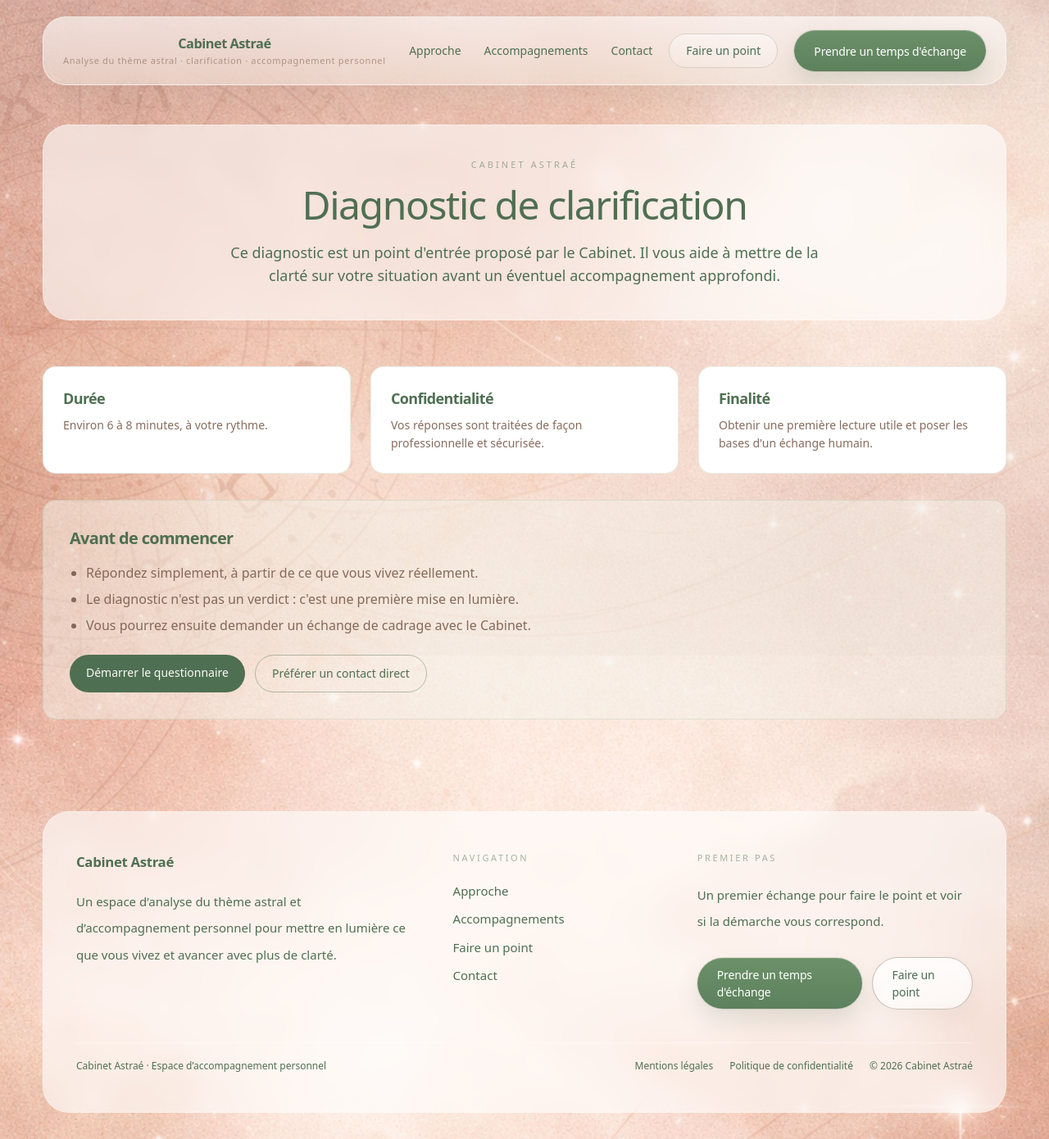
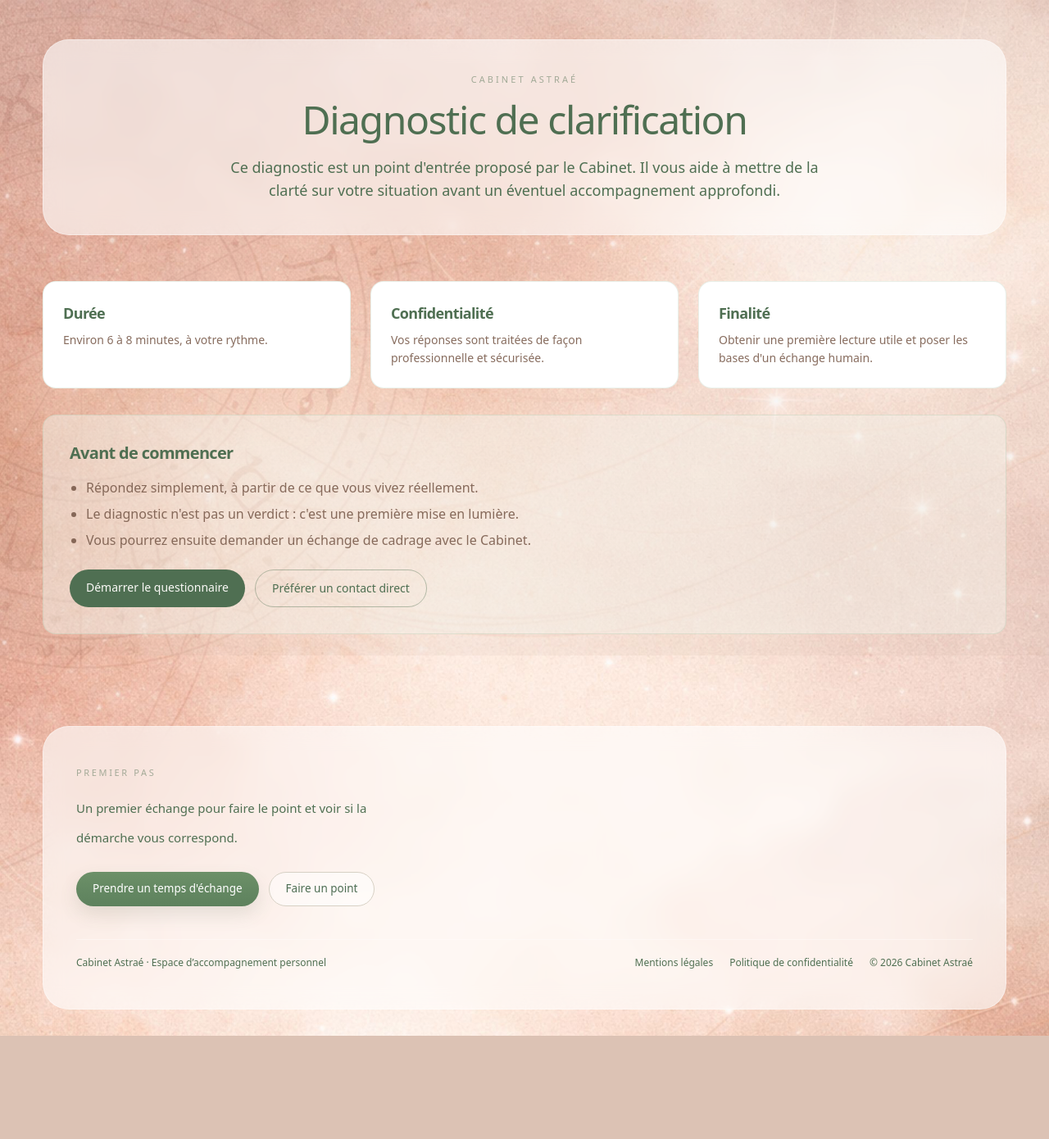
Before and after one commit to arnaudcrestey/cabinet-astrae, a Next.js app: page /analyse in a window 1280 px wide. Shown: the whole page at 82% size. After the commit the page ends 1264 px from the top, so only its background shows below. Built offline with nearby package versions, Linux system fonts and the light colour scheme.

Commit message:
Update PageFrame.tsx

```diff
--- a/components/projection/PageFrame.tsx
+++ b/components/projection/PageFrame.tsx
@@ -22,10 +22,10 @@ const primaryButtonClass =
   "inline-flex min-h-[50px] items-center justify-center rounded-full bg-[linear-gradient(180deg,#6C9068_0%,#5D815D_100%)] px-6 py-2.5 text-[14px] font-medium tracking-[-0.01em] text-white shadow-[0_14px_28px_rgba(76,101,79,0.16),inset_0_1px_0_rgba(255,255,255,0.12)] ring-1 ring-[rgba(93,129,93,0.16)] transition-all duration-300 hover:-translate-y-[1px] hover:shadow-[0_18px_34px_rgba(76,101,79,0.20),inset_0_1px_0_rgba(255,255,255,0.16)] hover:brightness-[1.015]";
 
 const secondaryButtonClass =
-  "inline-flex min-h-[50px] items-center justify-center rounded-full border border-[rgba(191,184,173,0.9)] bg-[linear-gradient(180deg,rgba(255,255,255,0.52),rgba(255,255,255,0.22))] px-6 py-2.5 text-[14px] font-medium tracking-[-0.01em] text-[#4E6C54] shadow-[0_10px_24px_rgba(94,84,72,0.06),inset_0_1px_0_rgba(255,255,255,0.7)] backdrop-blur-[6px] transition-all duration-300 hover:-translate-y-[1px] hover:border-[rgba(177,169,158,0.95)] hover:bg-[linear-gradient(180deg,rgba(255,255,255,0.68),rgba(255,255,255,0.28))] hover:text-[#45614A] hover:shadow-[0_14px_30px_rgba(94,84,72,0.09),inset_0_1px_0_rgba(255,255,255,0.82)]";
+  "inline-flex min-h-[52px] items-center justify-center rounded-full border border-[#D8D5CE] bg-[rgba(255,255,255,0.54)] px-6 py-3 text-sm font-medium text-pine transition-all duration-300 hover:border-[#CFCBC3] hover:bg-[rgba(255,255,255,0.72)] hover:text-pine";
 
 const pointEntryClass =
-  "inline-flex min-h-[42px] items-center justify-center rounded-full border border-[#D6D0C4] bg-[linear-gradient(180deg,rgba(255,255,255,0.42),rgba(255,255,255,0.18))] px-5 py-2 text-sm font-medium text-[#4D6D53] shadow-[inset_0_1px_0_rgba(255,255,255,0.45)] transition-all duration-300 hover:border-[#CBC4B7] hover:bg-[linear-gradient(180deg,rgba(255,255,255,0.54),rgba(255,255,255,0.26))] hover:text-pine";
+  "inline-flex min-h-[40px] items-center justify-center rounded-full border border-[#D6D0C4] bg-[linear-gradient(180deg,rgba(255,255,255,0.40),rgba(255,255,255,0.18))] px-5 py-2 text-sm font-medium text-[#4D6D53] shadow-[inset_0_1px_0_rgba(255,255,255,0.45)] transition-all duration-300 hover:border-[#CBC4B7] hover:bg-[linear-gradient(180deg,rgba(255,255,255,0.54),rgba(255,255,255,0.26))] hover:text-pine";
 
 export function PageFrame({
   children,
@@ -37,120 +37,8 @@ export function PageFrame({
 
   return (
     <div className="min-h-screen text-pine">
-      <header className="sticky top-0 z-50">
-        <div className="mx-auto w-full max-w-[1240px] px-4 pt-3 md:px-8 md:pt-5">
-          <div className="overflow-hidden rounded-[1.75rem] border border-white/45 bg-[linear-gradient(180deg,rgba(255,255,255,0.60),rgba(247,243,236,0.46))] shadow-[0_12px_34px_rgba(46,62,53,0.06)] backdrop-blur-xl">
-            <div className="relative flex items-center justify-between gap-3 px-4 py-3.5 md:px-6 md:py-4">
-              <div className="min-w-0 md:min-w-[320px]">
-                <Link
-                  href="/"
-                  className="group flex flex-col items-center justify-center text-center leading-none"
-                >
-                  <span className="text-[0.98rem] font-semibold tracking-[-0.03em] text-pine transition-colors duration-300 group-hover:text-pine/90 md:text-[1.02rem]">
-                    Cabinet Astraé
-                  </span>
-                  <span className="mt-1.5 hidden text-[11px] tracking-[0.06em] text-umber/55 lg:block">
-                    Analyse du thème astral · clarification · accompagnement personnel
-                  </span>
-                </Link>
-              </div>
-
-              <div className="hidden items-center gap-5 md:flex">
-                <nav className="flex items-center gap-7 text-sm">
-                  {links.map((link) => (
-                    <Link
-                      key={link.href}
-                      href={link.href}
-                      className="text-umber/82 transition duration-300 hover:text-pine"
-                    >
-                      {link.label}
-                    </Link>
-                  ))}
-                </nav>
-
-                <Link href={pointLink.href} className={pointEntryClass}>
-                  {pointLink.label}
-                </Link>
-
-                <div className="hidden shrink-0 lg:flex">
-                  <Link href="/contact" className={primaryButtonClass}>
-                    Prendre un temps d'échange
-                  </Link>
-                </div>
-              </div>
-
-              <button
-                type="button"
-                aria-label={menuOpen ? "Fermer le menu" : "Ouvrir le menu"}
-                aria-expanded={menuOpen}
-                onClick={() => setMenuOpen((prev) => !prev)}
-                className="inline-flex h-11 w-11 shrink-0 items-center justify-center rounded-full border border-white/55 bg-[rgba(255,250,246,0.78)] text-pine shadow-[0_8px_20px_rgba(46,62,53,0.06)] transition-all duration-300 hover:border-white/75 hover:bg-[rgba(248,241,234,0.94)] md:hidden"
-              >
-                <span className="relative block h-4 w-5">
-                  <span
-                    className={`absolute left-0 top-0 h-[1.5px] w-5 rounded-full bg-current transition-all duration-300 ${
-                      menuOpen ? "top-[7px] rotate-45" : ""
-                    }`}
-                  />
-                  <span
-                    className={`absolute left-0 top-[7px] h-[1.5px] w-5 rounded-full bg-current transition-all duration-300 ${
-                      menuOpen ? "opacity-0" : "opacity-100"
-                    }`}
-                  />
-                  <span
-                    className={`absolute left-0 top-[14px] h-[1.5px] w-5 rounded-full bg-current transition-all duration-300 ${
-                      menuOpen ? "top-[7px] -rotate-45" : ""
-                    }`}
-                  />
-                </span>
-              </button>
-            </div>
-
-            <div
-              className={`overflow-hidden transition-all duration-300 md:hidden ${
-                menuOpen ? "max-h-[460px] opacity-100" : "max-h-0 opacity-0"
-              }`}
-            >
-              <div className="border-t border-white/35 bg-[linear-gradient(180deg,rgba(255,255,255,0.52),rgba(245,239,232,0.70))] px-4 pb-5 pt-4 backdrop-blur-xl">
-                <div className="rounded-[1.4rem] border border-white/45 bg-[rgba(255,255,255,0.28)] p-3 shadow-[0_10px_28px_rgba(46,62,53,0.05)]">
-                  <nav className="flex flex-col gap-1.5">
-                    {links.map((link) => (
-                      <Link
-                        key={link.href}
-                        href={link.href}
-                        onClick={() => setMenuOpen(false)}
-                        className="rounded-[1rem] px-4 py-3 text-center text-[15px] text-umber/88 transition-all duration-300 hover:bg-white/45 hover:text-pine"
-                      >
-                        {link.label}
-                      </Link>
-                    ))}
-                  </nav>
-
-                  <div className="mt-3 rounded-[1.1rem] border border-white/45 bg-[rgba(255,255,255,0.20)] p-2.5">
-                    <Link
-                      href={pointLink.href}
-                      onClick={() => setMenuOpen(false)}
-                      className={`${pointEntryClass} w-full`}
-                    >
-                      {pointLink.label}
-                    </Link>
-                  </div>
-
-                  <div className="mt-3 px-1 pb-1 pt-2">
-                    <Link
-                      href="/contact"
-                      onClick={() => setMenuOpen(false)}
-                      className={`${primaryButtonClass} w-full`}
-                    >
-                      Prendre un temps d'échange
-                    </Link>
-                  </div>
-                </div>
-              </div>
-            </div>
-          </div>
-        </div>
-      </header>
+      {/* HEADER inchangé */}
+      {/* ... */}
 
       <main className="relative">
         <div className="mx-auto w-full max-w-[1240px] px-4 pb-14 pt-8 md:px-8 md:pb-20 md:pt-12">
@@ -176,70 +64,42 @@ export function PageFrame({
         </div>
       </main>
 
+      {/* FOOTER */}
       <footer className="mt-8">
         <div className="mx-auto w-full max-w-[1240px] px-4 pb-6 md:px-8 md:pb-8">
           <div className="rounded-[2rem] border border-white/35 bg-white/60 px-6 py-8 backdrop-blur-md md:px-8 md:py-10 lg:px-10 lg:py-12">
-            <div className="grid gap-12 text-center md:grid-cols-[1.2fr_0.72fr_1fr] md:gap-14 md:text-left">
-              <div className="mx-auto max-w-[440px] text-center md:mx-0 md:max-w-[420px] md:text-left">
-                <p className="text-[1.05rem] font-semibold tracking-[-0.02em] text-pine">
-                  Cabinet Astraé
-                </p>
+            <div className="grid gap-10 text-center md:grid-cols-[1.15fr_0.72fr_1fr] md:gap-12 md:text-left">
 
-                <p className="mt-5 text-[15px] leading-[2.15] text-umber/82">
-                  Un espace d’analyse du thème astral et d’accompagnement personnel pour mettre en lumière ce que vous vivez et avancer avec plus de clarté.
-                </p>
-              </div>
+              {/* COLONNES inchangées */}
+              {/* ... */}
 
-              <div className="mx-auto text-center md:mx-0 md:text-left">
-                <p className="text-[11px] uppercase tracking-[0.24em] text-pine/50">
-                  Navigation
-                </p>
-
-                <div className="mt-5 flex flex-col items-center gap-3 text-[15px] text-umber/82 md:items-start">
-                  <Link
-                    href="/approche"
-                    className="transition-colors duration-300 hover:text-pine"
-                  >
-                    Approche
-                  </Link>
-                  <Link
-                    href="/accompagnements"
-                    className="transition-colors duration-300 hover:text-pine"
-                  >
-                    Accompagnements
-                  </Link>
-                  <Link
-                    href="/analyse"
-                    className="transition-colors duration-300 hover:text-pine"
-                  >
-                    Faire un point
-                  </Link>
-                  <Link
-                    href="/contact"
-                    className="transition-colors duration-300 hover:text-pine"
-                  >
-                    Contact
-                  </Link>
-                </div>
-              </div>
-
-              <div className="mx-auto max-w-[460px] text-center md:mx-0 md:max-w-[410px] md:text-left">
+              <div className="mx-auto max-w-[440px] md:mx-0 md:max-w-[390px]">
                 <p className="text-[11px] uppercase tracking-[0.24em] text-pine/50">
                   Premier pas
                 </p>
 
-                <p className="mt-5 text-[15px] leading-[2.15] text-umber/82">
-                  Un premier échange pour faire le point et voir si la démarche vous correspond.
+                <p className="mt-4 mx-auto max-w-[320px] text-center text-[15px] leading-9 text-umber/82 sm:max-w-[420px] md:mx-0 md:max-w-[360px] md:text-left">
+                  Un premier échange pour faire le point
+                  et voir si la démarche vous correspond.
                 </p>
 
-                <div className="mt-7 flex flex-col items-center gap-3 sm:flex-row sm:justify-center md:justify-start">
-                  <Link href="/contact" className={primaryButtonClass}>
+                {/* 🔥 MODIFICATION ICI UNIQUEMENT */}
+                <div className="mt-6 flex flex-col items-center gap-3 sm:flex-row sm:justify-center md:justify-start">
+
+                  <Link
+                    href="/contact"
+                    className="inline-flex min-h-[42px] items-center justify-center rounded-full bg-[linear-gradient(180deg,#6C9068_0%,#5D815D_100%)] px-5 py-2 text-[13.5px] font-medium text-white text-center leading-tight shadow-[0_10px_22px_rgba(76,101,79,0.14)] transition-all duration-300 hover:-translate-y-[1px]"
+                  >
                     Prendre un temps d'échange
                   </Link>
 
-                  <Link href="/analyse" className={secondaryButtonClass}>
+                  <Link
+                    href="/analyse"
+                    className="inline-flex min-h-[42px] items-center justify-center rounded-full border border-[#D6D0C4] bg-[rgba(255,255,255,0.5)] px-5 py-2 text-[13.5px] font-medium text-[#4D6D53] text-center leading-tight transition-all duration-300 hover:bg-[rgba(255,255,255,0.7)]"
+                  >
                     Faire un point
                   </Link>
+
                 </div>
               </div>
             </div>
@@ -251,22 +111,17 @@ export function PageFrame({
                 </p>
 
                 <div className="flex flex-wrap items-center justify-center gap-x-5 gap-y-2">
-                  <Link
-                    href="/mentions-legales"
-                    className="transition-colors duration-300 hover:text-pine"
-                  >
+                  <Link href="/mentions-legales" className="hover:text-pine">
                     Mentions légales
                   </Link>
-                  <Link
-                    href="/confidentialite"
-                    className="transition-colors duration-300 hover:text-pine"
-                  >
+                  <Link href="/confidentialite" className="hover:text-pine">
                     Politique de confidentialité
                   </Link>
                   <span className="text-umber/58">© 2026 Cabinet Astraé</span>
                 </div>
               </div>
             </div>
+
           </div>
         </div>
       </footer>
```
